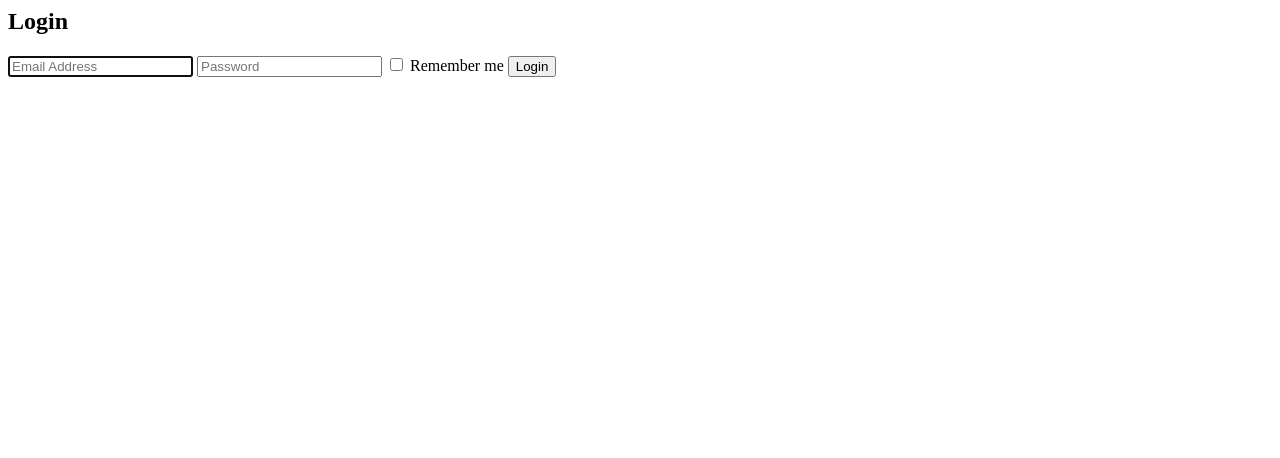
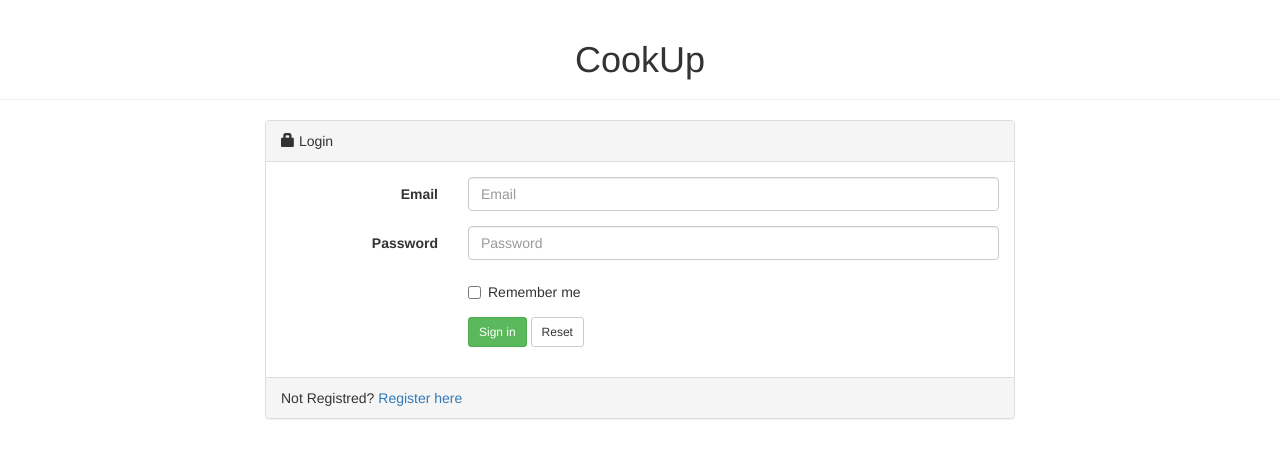
Before and after one commit to andrewholler/CookUp, a Django app: page / in a window 1280 px wide. Shown: the top 458 px of the page. Run offline with Django 3.2, Linux system fonts and the light colour scheme; some libraries are stand-ins or nearby versions.

Commit message:
finished login page with bootstrap

```diff
--- a/app/templates/index.html
+++ b/app/templates/index.html
@@ -1,14 +1,64 @@
+<!-- alt + shift + f -->
 <html>
-<!-- <h1>This is our databAces website.</h1>
- -->  <div class="wrapper">
-    <form class="form-signin">
-      <h2 class="form-signin-heading">Login</h2>
-      <input type="text" class="form-control" name="username" placeholder="Email Address" required="" autofocus="" />
-      <input type="password" class="form-control" name="password" placeholder="Password" required=""/>
-      <label class="checkbox">
-        <input type="checkbox" value="remember-me" id="rememberMe" name="rememberMe"> Remember me
-      </label>
-      <button class="btn btn-lg btn-primary btn-block" type="submit">Login</button>
-    </form>
-  </div>
+<head>
+	<link href = "bootstrap/css/bootstrap.min.css" rel = "stylesheet">
+</head>
+<body>
+		<div class="page-header text-center">
+			<h1>CookUp</h1>
+		</div>
+
+	<div class="container">
+    <div class="row">
+        <div class="col-md-8 col-md-offset-2">
+            <div class="panel panel-default">
+                <div class="panel-heading">
+                    <span class="glyphicon glyphicon-lock"></span> Login</div>
+                <div class="panel-body">
+                    <form class="form-horizontal" role="form">
+                    <div class="form-group">
+                        <label for="inputEmail3" class="col-sm-3 control-label">
+                            Email</label>
+                        <div class="col-sm-9">
+                            <input type="email" class="form-control" id="inputEmail3" placeholder="Email" required>
+                        </div>
+                    </div>
+                    <div class="form-group">
+                        <label for="inputPassword3" class="col-sm-3 control-label">
+                            Password</label>
+                        <div class="col-sm-9">
+                            <input type="password" class="form-control" id="inputPassword3" placeholder="Password" required>
+                        </div>
+                    </div>
+                    <div class="form-group">
+                        <div class="col-sm-offset-3 col-sm-9">
+                            <div class="checkbox">
+                                <label>
+                                    <input type="checkbox"/>
+                                    Remember me
+                                </label>
+                            </div>
+                        </div>
+                    </div>
+                    <div class="form-group last">
+                        <div class="col-sm-offset-3 col-sm-9">
+                            <button type="submit" class="btn btn-success btn-sm">
+                                Sign in</button>
+                                 <button type="reset" class="btn btn-default btn-sm">
+                                Reset</button>
+                        </div>
+                    </div>
+                    </form>
+                </div>
+                <div class="panel-footer">
+                    Not Registred? <a href="http://www.jquery2dotnet.com">Register here</a></div>
+            </div>
+        </div>
+    </div>
+</div>
+
+	<script src = "https://code.jquery.com/jquery.js"></script>
+	<script src = "bootstrap/js/bootstrap.min.js"></script>
+
+</body>
 </html>
```
